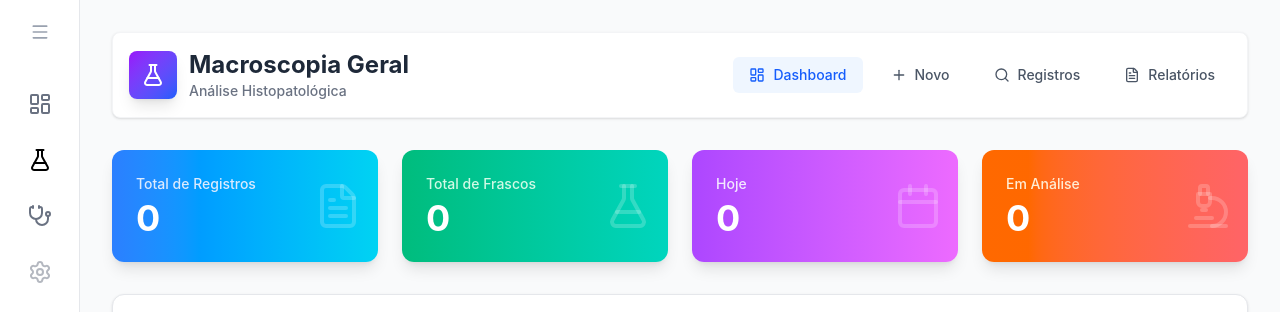
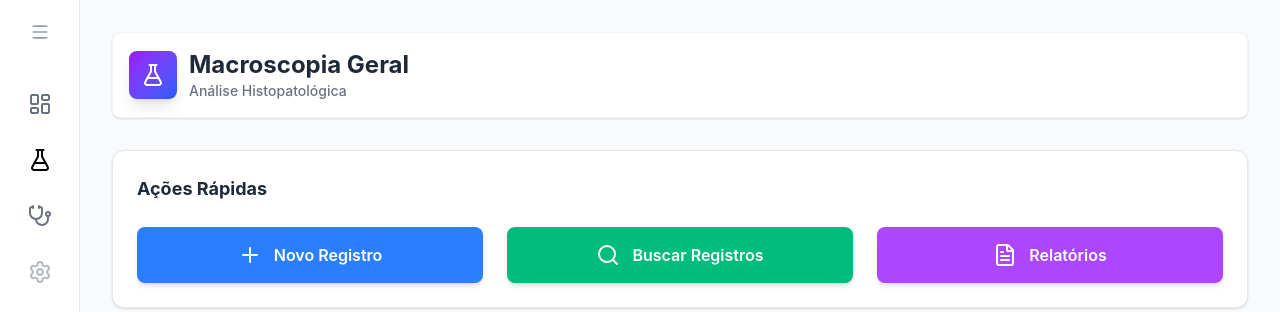
Before and after one commit to jorguzz-fer/alchemypet-system, a React (Vite) app in the folder client/: page /macroscopia in a window 1280 px wide. Shown: the top 312 px of the page. Built offline with nearby package versions, Linux system fonts and the light colour scheme; no server answers.

Commit message:
style: remove top menu and stats cards from macroscopy dashboard

```diff
--- a/client/src/pages/Macroscopy.tsx
+++ b/client/src/pages/Macroscopy.tsx
@@ -1,6 +1,5 @@
-import { useState, useEffect } from 'react';
-import { Microscope, LayoutDashboard, Plus, Search, FileText, FlaskConical, Calendar } from 'lucide-react';
-import api from '../services/api';
+import { useState } from 'react';
+import { LayoutDashboard, Plus, Search, FileText, FlaskConical } from 'lucide-react';
 import MacroscopyForm from '../components/macroscopy/MacroscopyForm';
 import RecentActivities from '../components/macroscopy/RecentActivities';
 import MacroscopyReportModal from '../components/macroscopy/MacroscopyReportModal';
@@ -10,42 +9,7 @@ const Macroscopy = () => {
     const [viewMode, setViewMode] = useState<'dashboard' | 'create'>('dashboard');
     const [refreshTrigger, setRefreshTrigger] = useState(0);
     const [selectedReportExam, setSelectedReportExam] = useState<any | null>(null);
-    const [stats, setStats] = useState({
-        total: 0,
-        frascos: 0,
-        hoje: 0,
-        analise: 0
-    });
 
-    // Fetch stats on mount and refresh
-    useEffect(() => {
-        const fetchStats = async () => {
-            try {
-                // Fetching from existing macroscopy endpoint
-                // Note: We might need to adjust the endpoint if it differs from mammary
-                const response = await api.get('/macroscopy');
-                const records = response.data;
-
-                const today = new Date().toISOString().split('T')[0];
-                const todayCount = records.filter((r: any) => r.created_at?.startsWith(today)).length;
-                const analiseCount = records.filter((r: any) => r.status === 'em_analise').length;
-                // Assuming macroscopy records also have jars/frascos count logic or we count them differently
-                // For general macroscopy, if it follows the old structure, we might need to check how to count frascos.
-                // If it's the old structure, it might vary. Let's do a safe reduce.
-                const totalFrascos = records.reduce((acc: number, r: any) => acc + (r.jars?.length || 0), 0);
-
-                setStats({
-                    total: records.length,
-                    frascos: totalFrascos,
-                    hoje: todayCount,
-                    analise: analiseCount
-                });
-            } catch (error) {
-                console.error("Error loading stats", error);
-            }
-        };
-        fetchStats();
-    }, [refreshTrigger]);
 
     const handleSaveSuccess = (record?: any) => {
         setRefreshTrigger(prev => prev + 1);
@@ -88,66 +52,9 @@ const Macroscopy = () => {
                         <p className="text-sm text-gray-500 font-medium">Análise Histopatológica</p>
                     </div>
                 </div>
-                <div className="flex gap-3">
-                    <button className="flex items-center gap-2 bg-blue-50 text-blue-600 px-4 py-2 rounded-md font-medium text-sm hover:bg-blue-100 transition-colors">
-                        <LayoutDashboard size={16} /> Dashboard
-                    </button>
-                    <button
-                        onClick={() => setViewMode('create')}
-                        className="flex items-center gap-2 text-gray-600 px-4 py-2 rounded-md font-medium text-sm hover:bg-gray-50 transition-colors"
-                    >
-                        <Plus size={16} /> Novo
-                    </button>
-                    <button
-                        onClick={() => document.getElementById('recent-activities')?.scrollIntoView({ behavior: 'smooth' })}
-                        className="flex items-center gap-2 text-gray-600 px-4 py-2 rounded-md font-medium text-sm hover:bg-gray-50 transition-colors">
-                        <Search size={16} /> Registros
-                    </button>
-                    <button className="flex items-center gap-2 text-gray-600 px-4 py-2 rounded-md font-medium text-sm hover:bg-gray-50 transition-colors">
-                        <FileText size={16} /> Relatórios
-                    </button>
-                </div>
+
             </div>
 
-            {/* Stats Cards */}
-            <div className="grid grid-cols-1 md:grid-cols-2 lg:grid-cols-4 gap-6">
-
-                {/* Card 1: Total Registros (Blue) */}
-                <div className="bg-gradient-to-r from-blue-500 to-cyan-400 rounded-xl p-6 text-white shadow-lg relative overflow-hidden group">
-                    <div className="relative z-10">
-                        <p className="text-blue-100 text-sm font-medium mb-1">Total de Registros</p>
-                        <h3 className="text-4xl font-bold">{stats.total}</h3>
-                    </div>
-                    <FileText className="absolute right-4 top-1/2 -translate-y-1/2 text-white/20 group-hover:scale-110 transition-transform duration-300" size={48} />
-                </div>
-
-                {/* Card 2: Total Frascos (Green) */}
-                <div className="bg-gradient-to-r from-emerald-500 to-teal-400 rounded-xl p-6 text-white shadow-lg relative overflow-hidden group">
-                    <div className="relative z-10">
-                        <p className="text-emerald-100 text-sm font-medium mb-1">Total de Frascos</p>
-                        <h3 className="text-4xl font-bold">{stats.frascos}</h3>
-                    </div>
-                    <FlaskConical className="absolute right-4 top-1/2 -translate-y-1/2 text-white/20 group-hover:scale-110 transition-transform duration-300" size={48} />
-                </div>
-
-                {/* Card 3: Hoje (Purple) */}
-                <div className="bg-gradient-to-r from-purple-500 to-fuchsia-400 rounded-xl p-6 text-white shadow-lg relative overflow-hidden group">
-                    <div className="relative z-10">
-                        <p className="text-purple-100 text-sm font-medium mb-1">Hoje</p>
-                        <h3 className="text-4xl font-bold">{stats.hoje}</h3>
-                    </div>
-                    <Calendar className="absolute right-4 top-1/2 -translate-y-1/2 text-white/20 group-hover:scale-110 transition-transform duration-300" size={48} />
-                </div>
-
-                {/* Card 4: Em Análise (Orange) */}
-                <div className="bg-gradient-to-r from-orange-500 to-red-400 rounded-xl p-6 text-white shadow-lg relative overflow-hidden group">
-                    <div className="relative z-10">
-                        <p className="text-orange-100 text-sm font-medium mb-1">Em Análise</p>
-                        <h3 className="text-4xl font-bold">{stats.analise}</h3>
-                    </div>
-                    <Microscope className="absolute right-4 top-1/2 -translate-y-1/2 text-white/20 group-hover:scale-110 transition-transform duration-300" size={48} />
-                </div>
-            </div>
 
             {/* Quick Actions */}
             <div className="bg-white p-6 rounded-xl shadow-sm border border-gray-200">
```
